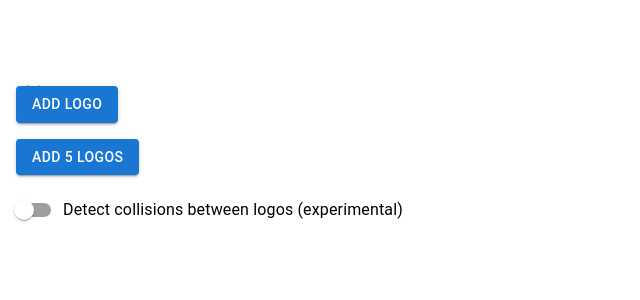
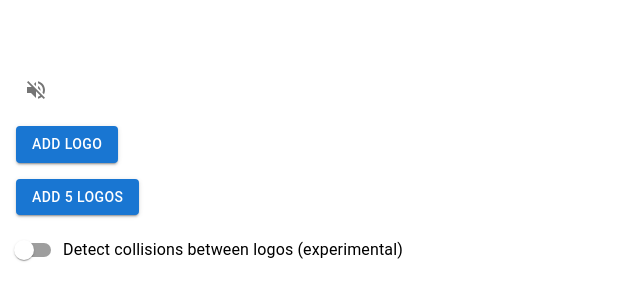
Before and after one commit to thatrobotdev/dvd-logo-simulator, a React (Create React App) app: page / in a window 1280 px wide. Shown: the part 446-746 px from the top of the page, without its empty margins (0-640 px from the left). Built offline with nearby package versions, Linux system fonts and the light colour scheme; no server answers; the HTML template or start-up script is replaced by a standard one.

Commit message:
Adapt for displaying in iframe

```diff
--- a/src/App.tsx
+++ b/src/App.tsx
@@ -11,19 +11,16 @@
 import VolumeUp from "@mui/icons-material/VolumeUp";
 import {Button, FormControlLabel, Switch} from "@mui/material";
 import styled from "styled-components";
-
-const CANVAS_WIDTH = "500px";
-const CANVAS_HEIGHT = "500px";
-
-interface CanvasContainerProps {
+interface AppContainerProps {
   isIframe: boolean;
 }
 
-const CanvasContainer = styled.div<CanvasContainerProps>`
-  height: ${CANVAS_HEIGHT};
-  width: ${CANVAS_WIDTH};
+const AppContainer = styled.div<AppContainerProps>`
+  margin: ${({isIframe}) => (isIframe ? "0 0 1rem 0" : "1rem")};
+`;
+
+const CanvasContainer = styled.div`
   position: relative;
-  margin: ${({isIframe}) => (isIframe ? "0 0 1rem 0" : "1rem")};
 `;
 
 const Buttons = styled.div`
@@ -31,7 +28,7 @@
   flex-direction: column;
   align-items: flex-start;
   gap: 1rem;
-  margin-left: 1rem;
+  margin-top: 1rem;
 `;
 
 const MuteButton = styled(IconButton)`
@@ -101,15 +98,15 @@
   const isIframe = searchParams.get("iframe") === "true";
 
   return (
-    <>
-      <CanvasContainer isIframe={isIframe}>
+    <AppContainer isIframe={isIframe}>
+      <CanvasContainer>
         <Canvas
           draw={draw}
           params={{
             DEBUG,
             DRAW_RECT,
-            canvasWidth: CANVAS_WIDTH,
-            canvasHeight: CANVAS_HEIGHT,
+            canvasWidth: "100%",
+            canvasHeight: "500px",
           }}
           sampler={samplerRef.current}
         />
@@ -149,7 +146,7 @@
           onLoad={onImgLoad}
         />
       </div>
-    </>
+    </AppContainer>
   );
 };
 
--- a/src/index.css
+++ b/src/index.css
@@ -10,3 +10,64 @@
   -webkit-font-smoothing: antialiased;
   -moz-osx-font-smoothing: grayscale;
 }
+
+/* CSS Reset */
+*,
+*::before,
+*::after {
+  box-sizing: border-box;
+}
+
+* {
+  margin: 0;
+}
+
+html,
+body {
+  height: 100%;
+}
+
+body {
+  line-height: 1.5;
+  -webkit-font-smoothing: antialiased;
+}
+
+img,
+picture,
+video,
+canvas,
+svg {
+  display: block;
+  max-width: 100%;
+}
+
+input,
+button,
+textarea,
+select {
+  font: inherit;
+}
+
+p,
+h1,
+h2,
+h3,
+h4,
+h5,
+h6 {
+  overflow-wrap: break-word;
+}
+
+ul,
+ol {
+  padding: 0;
+}
+
+ul {
+  list-style-type: none;
+}
+
+#root {
+  isolation: isolate;
+  height: 100%;
+}
```
